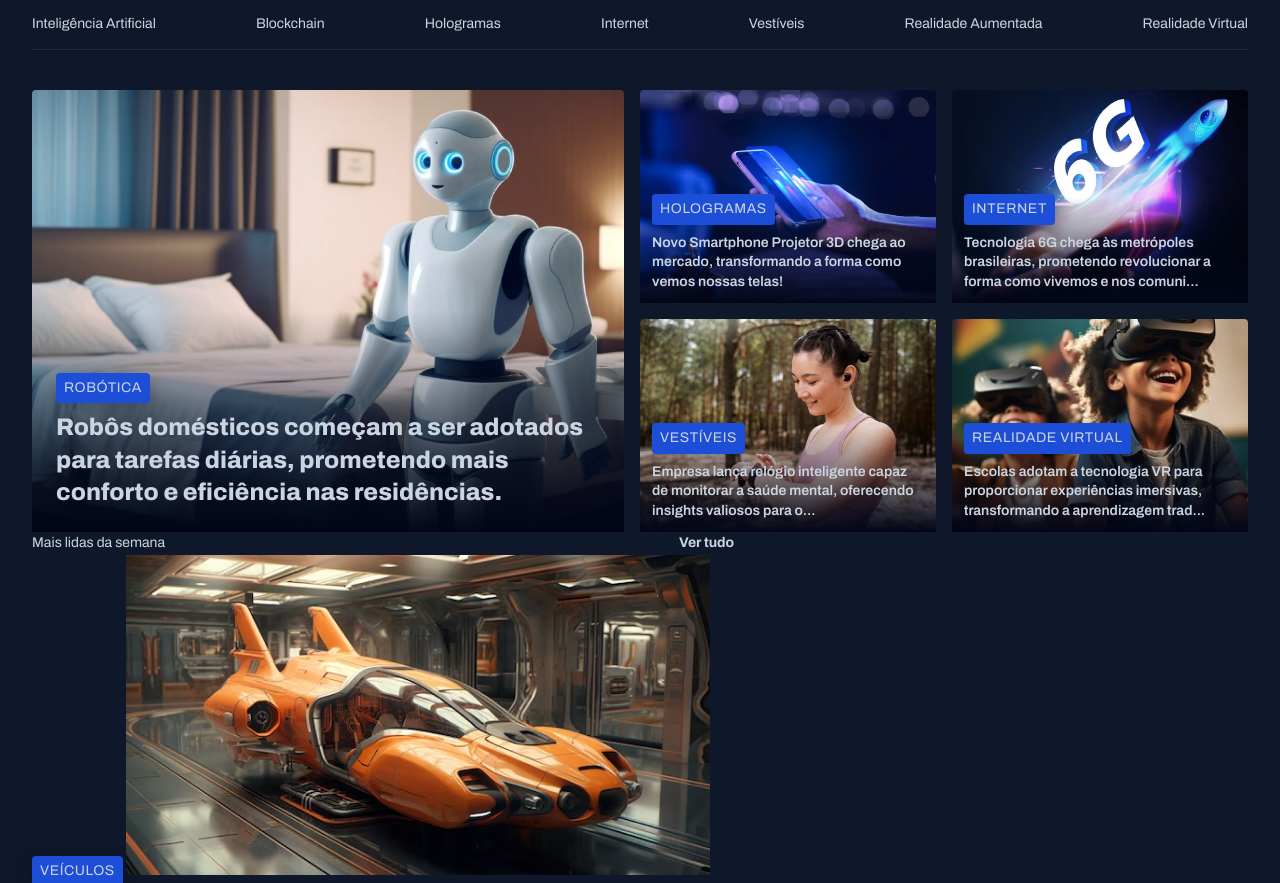
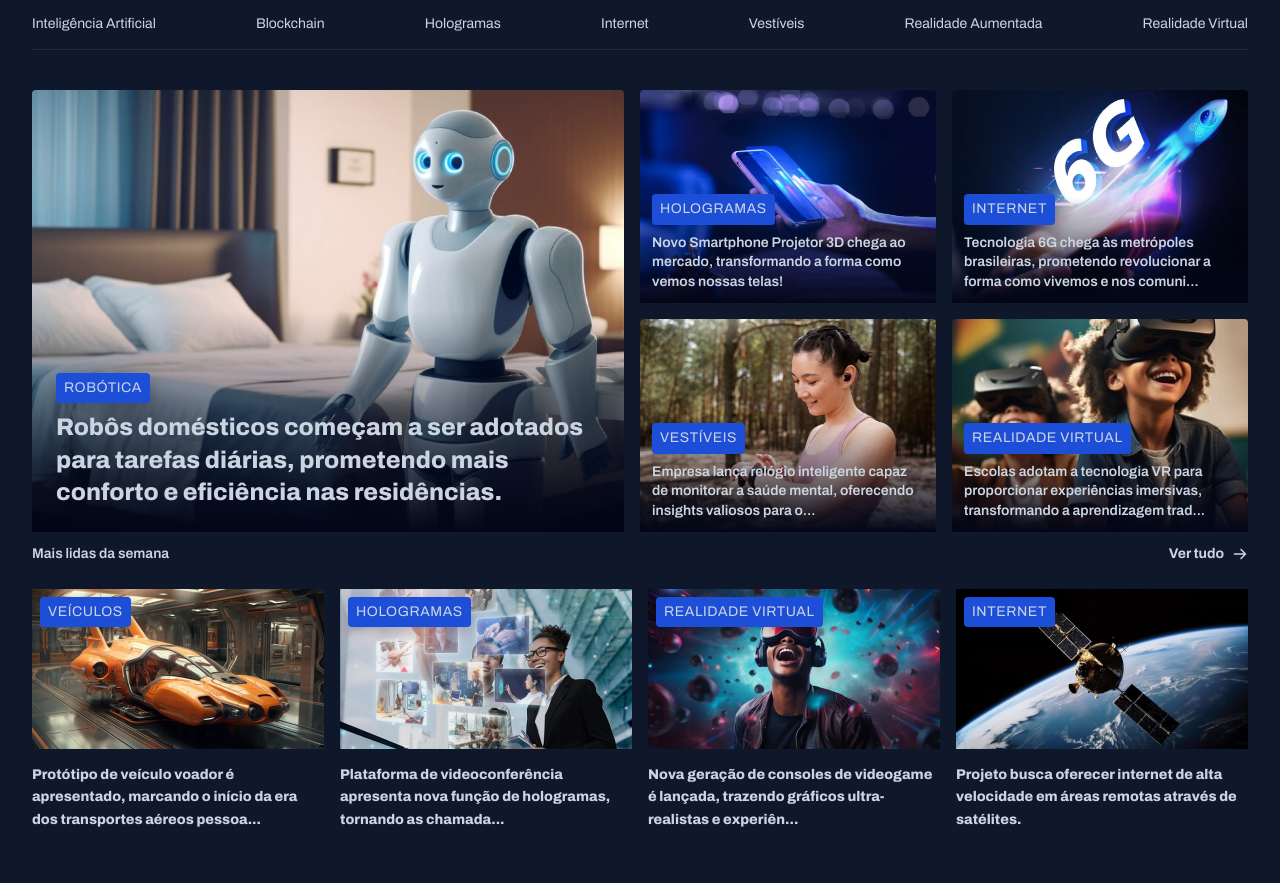
Before and after one commit to gabrielmarinn/projetoPortalDeNoticias, a plain HTML site: page index.html in a window 1280 px wide. Shown: the part 74-957 px from the top of the page. After the commit the page ends 905 px from the top, so only its background shows below. Drawn offline with Linux system fonts and the light colour scheme.

Commit message:
applying styles to the most read section of the week

```diff
--- a/styles/sections.css
+++ b/styles/sections.css
@@ -1,3 +1,35 @@
+section header {
+    /* Definindo borda em cima */
+    margin-top: 1px solid var(--stroke-color);
+    /* Espaçamento no eixo Y 12px em cima 24px em baixo*/
+    padding-block: 12px 24px;
+    /* Font */
+    font: var(--span);
+
+    a {
+        /* Ajustando posicao do link dentro do header */
+        justify-self: end;
+        /* Alinhando itens no eixo Y */
+        align-items: center;
+        /* Espaçamento entre os elementos */
+        gap: 8px;
+
+        /* Adicionando imagem de seta dentro do link */
+        span {
+            background-image: url(../assets/icons/ArrowRight.svg);
+            /* Largura */
+            width: 16px;
+            /* Altura */
+            height: 16px;
+        };
+
+        /* Mudando a imagem ao passar o mouse em cima */
+        &:hover span {
+            background-image: url(../assets/icons/ArrowRight-Hover.svg);
+        }
+    }
+}
+
 #featured {
     /* Estilizando todas as imagens que estao dentro da caixa */
     img {
@@ -53,3 +85,37 @@
         }
     }
 }
+
+#weekly {
+
+    /* Estilizando o primeiro nivel de div dentro da caixa #weekly */
+    &>div {
+        /* Definindo grid-template-columns para que as imagens fiquem uma ao lado da outra com o primeiro valor de 4 colunas e tamanho de 292px */
+        grid-template-columns: repeat(4, 292px);
+    }
+
+    img {
+        /* Altura da imagem */
+        height: 160px;
+    }
+
+    figure {
+        /* Definindo posicao como relative para figure para que mantenha sua posicao original do fluxo do documento  */
+        position: relative;
+
+        .content-tag {
+            /* Posicionando com absolute para ser encaixado em relacao da caixa mais proxima do elemento */
+            position: absolute;
+            /* Ajustando posicionamento de inicio do elemento */
+            top: 8px;
+            left: 8px;
+        }
+
+        p {
+            /* Espaçamento externo em cima */
+            margin-top: 8px;
+            /* Peso da font */
+            font-weight: 800;
+        }
+    }
+}
```
